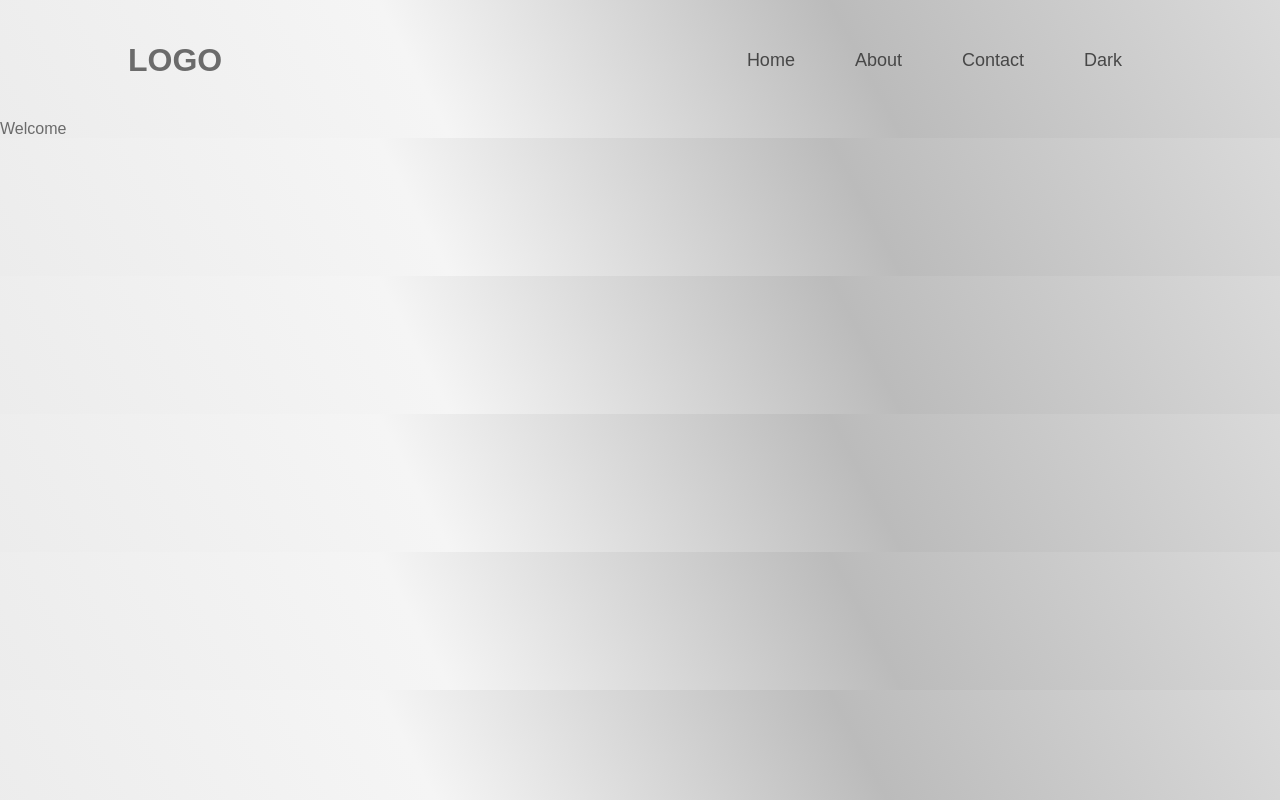
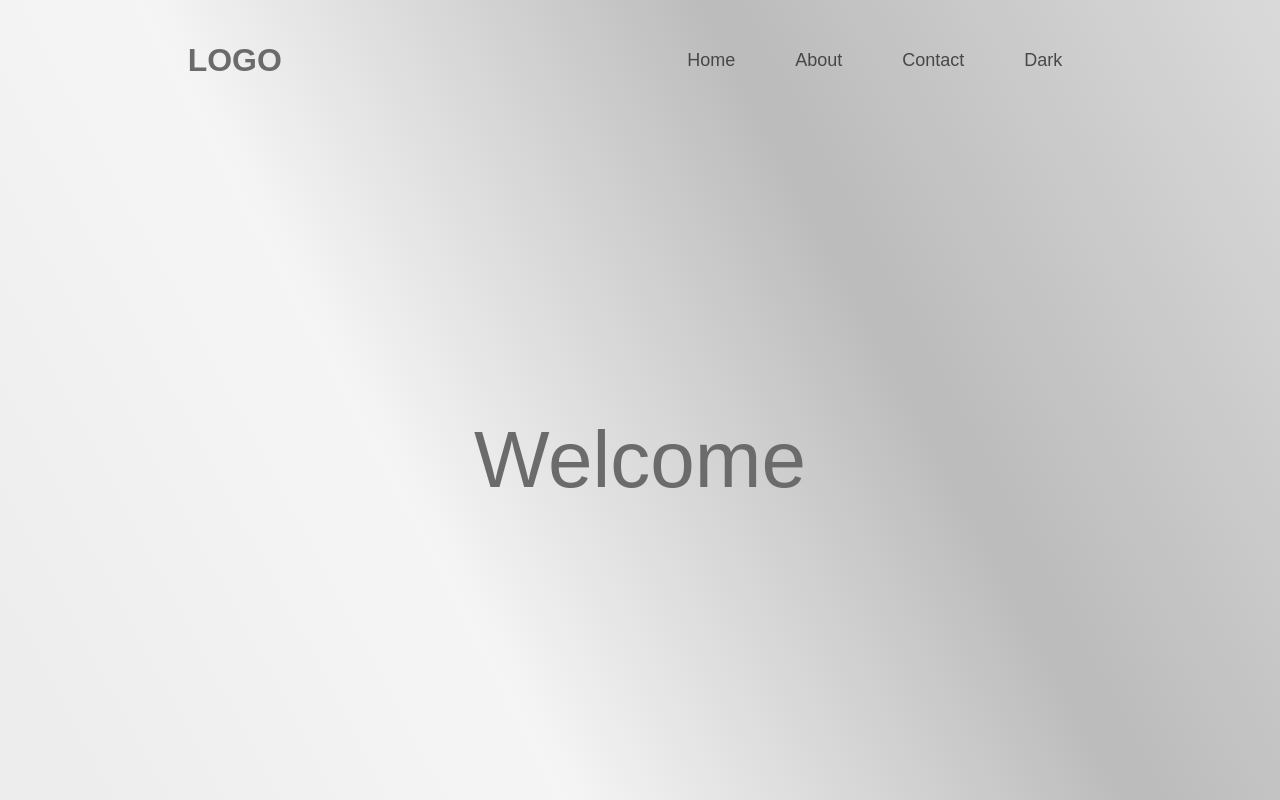
Before and after one commit to MinasXir/node.js---FE-javascript-routing, a website: page public/index.html in a window 1280 px wide. Drawn offline with Linux system fonts and the light colour scheme; no server answers.

Commit message:
Update style.css

```diff
--- a/public/style.css
+++ b/public/style.css
@@ -1,6 +1,7 @@
 * {
   margin: 0;
   padding: 0;
+  box-sizing: border-box;
 }
 body {
   width: 100vw;
@@ -20,33 +21,21 @@ body {
 
 .nav {
   height: 15vh;
-  width: 100vw;
   display: flex;
-  justify-content: space-between;
+  justify-content: space-around;
   align-items: center;
-}
-
-.logo {
-  margin-left: 10%;
 }
 
 .links {
   display: flex;
   align-items: center;
-  margin-right: 10%;
 }
 
-.home,
-.about,
-.contact {
-  width: 80vw;
+.content {
   min-height: 85vh;
-  margin: 0 10vw;
-  animation: fadein 1.5s;
-  display: flex;
-  justify-content: center;
-  align-items: center;
-  font-size: 3em;
+  display: grid;
+  place-items: center;
+  font-size: 5em;
 }
 
 button {
```
